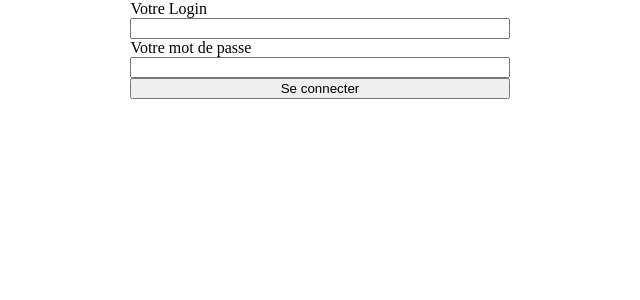
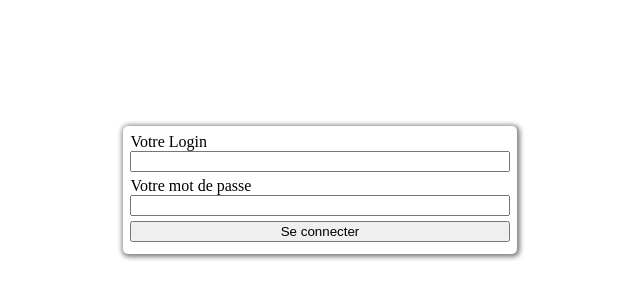
Before and after one commit to samuel-joly/Livre-or, a PHP site: page /connexion.php in a window 1280 px wide. Shown: the part 49-349 px from the top of the page, without its empty margins (320-960 px from the left). Run offline with PHP 8.4, Linux system fonts and the light colour scheme.

Commit message:
changed main form

```diff
--- a/style.css
+++ b/style.css
@@ -211,6 +211,17 @@
 		width:30%;
 		margin:auto;
 		margin-bottom:5%;
+		padding:7px;
+
+		border-radius:5px;
+		box-shadow:1px 1px 5px 2px grey;
+
+		margin-top:10%;
+	}
+
+	main form input
+	{
+		margin-bottom:5px;
 	}
 
 	#no-connect
```
